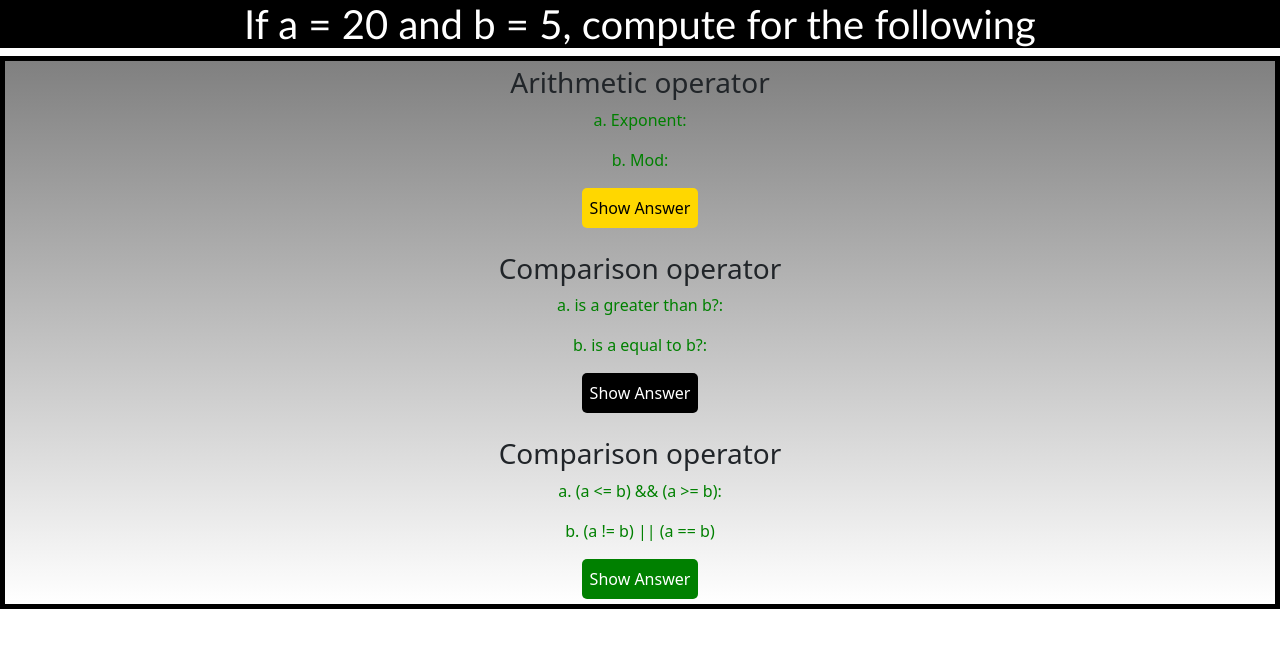
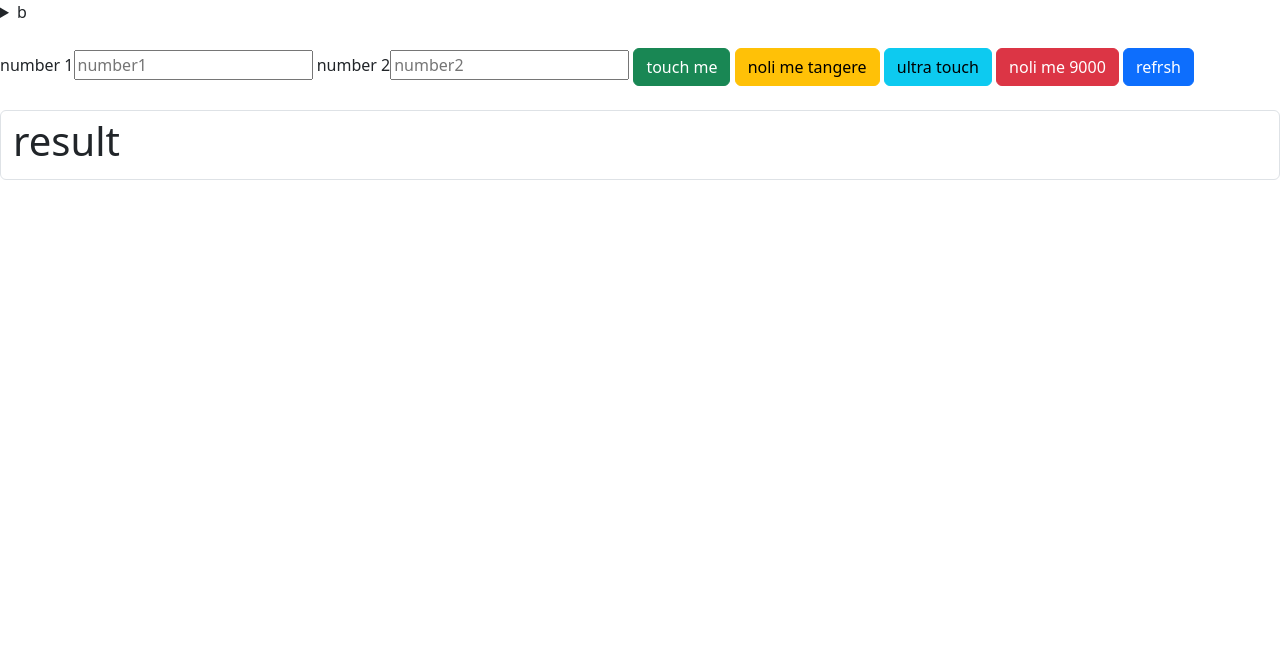
Before and after one commit to 0Zc11/JS_PRACTICE_FEH, a plain HTML site: page index.html in a window 1280 px wide. Drawn offline with nearby package versions, Linux system fonts and the light colour scheme.

Commit message:
Add files via upload

```diff
--- a/index.html
+++ b/index.html
@@ -3,128 +3,64 @@
 <head>
     <meta charset="UTF-8">
     <meta name="viewport" content="width=device-width, initial-scale=1.0">
-    <title>arithmetic</title>
+    <title>n</title>
     <link href="https://cdn.jsdelivr.net/npm/bootstrap@5.3.3/dist/css/bootstrap.min.css";; rel="stylesheet">
-    <style>
-        .header{
-            background-color: black;
-            color: white;
-            font-family: 'Gill Sans', 'Gill Sans MT', Calibri, 'Trebuchet MS', sans-serif;
-            text-align: center;
-        }
-        .answers{
-            color: green;
-        }
-        .container{
-            text-align: center;
-        }
-        .megacontainer{
-            border: 5px black solid;
-            background-image: linear-gradient(gray, white);
-            padding: 5px;
-        }
-        .button1 {
-            background-color: gold;
-            border-radius: 5px;
-            border: none;
-            color: black;
-            padding: 8px;
-            text-align: center;
-            text-decoration: none;
-            display: inline-block;
-            font-size: 16px;
-        }
-        .button2 {
-            background-color: black;
-            border-radius: 5px;
-            border: none;
-            color: white;
-            padding: 8px;
-            text-align: center;
-            text-decoration: none;
-            display: inline-block;
-            font-size: 16px;
-        }
-        .button3 {
-            background-color: green;
-            border-radius: 5px;
-            border: none;
-            color: white;
-            padding: 8px;
-            text-align: center;
-            text-decoration: none;
-            display: inline-block;
-            font-size: 16px;
-        }
-    </style>
 </head>
 <body>
-    <h1 class="header">If a = 20 and b = 5, compute for the following</h1>
+    <div class="container"></div>
+    <details ontoggle = "message()">
+        <summary>b</summary>
+        <i>enter 2 numbers then find its sum</i>
+    </details>
+    <br>
+    <form>
+        <label>number 1 </label><input type="number" id="num1" placeholder="number1">
+        <label>number 2 </label><input type="number" id="num2" placeholder="number2">
 
-    <div class="megacontainer">
-        <div class="container">
-            <h3>Arithmetic operator</h3>
-                <script>
-                    var a, b, ExpResult, mod,
-                    a = 20;
-                    b = 5;
-                    ExpResult = a**b;
-                    mod = a % b;
-                </script>
-            <div id="Answer1" class="answers">
-                <p>a. Exponent:</p>
-                <p>b. Mod:</p>
-            </div>
-            <button type="button" class="button1"
-                onclick = "document.getElementById('Answer1').innerHTML =
-                '<p>a. Exponent:' + ExpResult + '<p>' +
-                '<p>b. Mod:' + mod + '<p>'"
-            > Show Answer </button>
-        </div>
+        <button type="button" class="btn btn-success" onmouseover="plus()">touch me </button>
+        <button type="button" class="btn btn-warning" onmouseover="minus()">noli me tangere </button>
+        <button type="button" class="btn btn-info" onmouseover="mult()">ultra touch </button>
+        <button type="button" class="btn btn-danger" onmouseover="div()">noli me 9000 </button>
+        <a href="index.html"><button class="btn btn-primary">refrsh</button></a>
 
-        <br>
+        <br><br>
 
-        <div class="container">
-            <h3>Comparison operator</h3>
-                <script>
-                    var a, b, IsGreat, IsEqual,
-                    a = 20;
-                    b = 5;
-                    IsGreat = a > b;
-                    IsEqual = a == b;
-                </script>
-            <div id="Answer2" class="answers">
-                <p>a. is a greater than b?:</p>
-                <p>b. is a equal to b?:</p>
-            </div>
-            <button type="button" class="button2"
-                onclick = "document.getElementById('Answer2').innerHTML =
-                '<p>a. is a greater than b?:' + IsGreat + '<p>' +
-                '<p>b. is a equal to b?:' + IsEqual + '<p>'"
-            > Show Answer </button>
-        </div>
+        <span class="form-control"><h1 id="Result"> result</h1></span>
+    </form>
 
-        <br>
+    <script>
+        function plus(){
+            var num1 = document.getElementById("num1").value;
+            var num2 = document.getElementById("num2").value;
+            var sum = Number(num1) + Number(num2);
 
-        <div class="container">
-            <h3>Comparison operator</h3>
-                <script>
-                    var a, b, IsGreat, IsEqual,
-                    a = 20;
-                    b = 5;
-                    and = (a <= b) && (a >= b);
-                    or = (a != b) || (a == b);
-                </script>
-            <div id="Answer3" class="answers">
-                <p>a. (a <= b) && (a >= b):</p>
-                <p>b. (a != b) || (a == b)</p>
-            </div>
-            <button type="button" class="button3"
-                onclick = "document.getElementById('Answer3').innerHTML =
-                '<p>a. (a <= b) && (a >= b):' + and + '<p>' +
-                '<p>b. (a != b) || (a == b):' + or + '<p>'"
-            > Show Answer </button>
-        </div>
-    </div>
+            document.getElementById('Result').innerHTML='Answer is' + ' ' + sum;
+        }
+
+        function message(){
+            alert("TRY ITT!! TRY IT NOIWW! lorem ipsum lorem ipsumlorem ipsumlorem ipsumlorem ipsum");
+        }
+        function minus(){
+            var num1 = document.getElementById("num1").value;
+            var num2 = document.getElementById("num2").value;
+            var diff = Number(num1) - Number(num2);
+
+            document.getElementById('Result').innerHTML='Answer is' + ' ' + diff
+        }
+        function mult(){
+            var num1 = document.getElementById("num1").value;
+            var num2 = document.getElementById("num2").value;
+            var prod = Number(num1) * Number(num2);
+
+            document.getElementById('Result').innerHTML='Answer is' + ' ' + prod
+        }
+        function div(){
+            var num1 = document.getElementById("num1").value;
+            var num2 = document.getElementById("num2").value;
+            var div= Number(num1) / Number(num2);
+
+            document.getElementById('Result').innerHTML='Answer is' + ' ' + div
+        }
+    </script>
 </body>
 </html>
```
